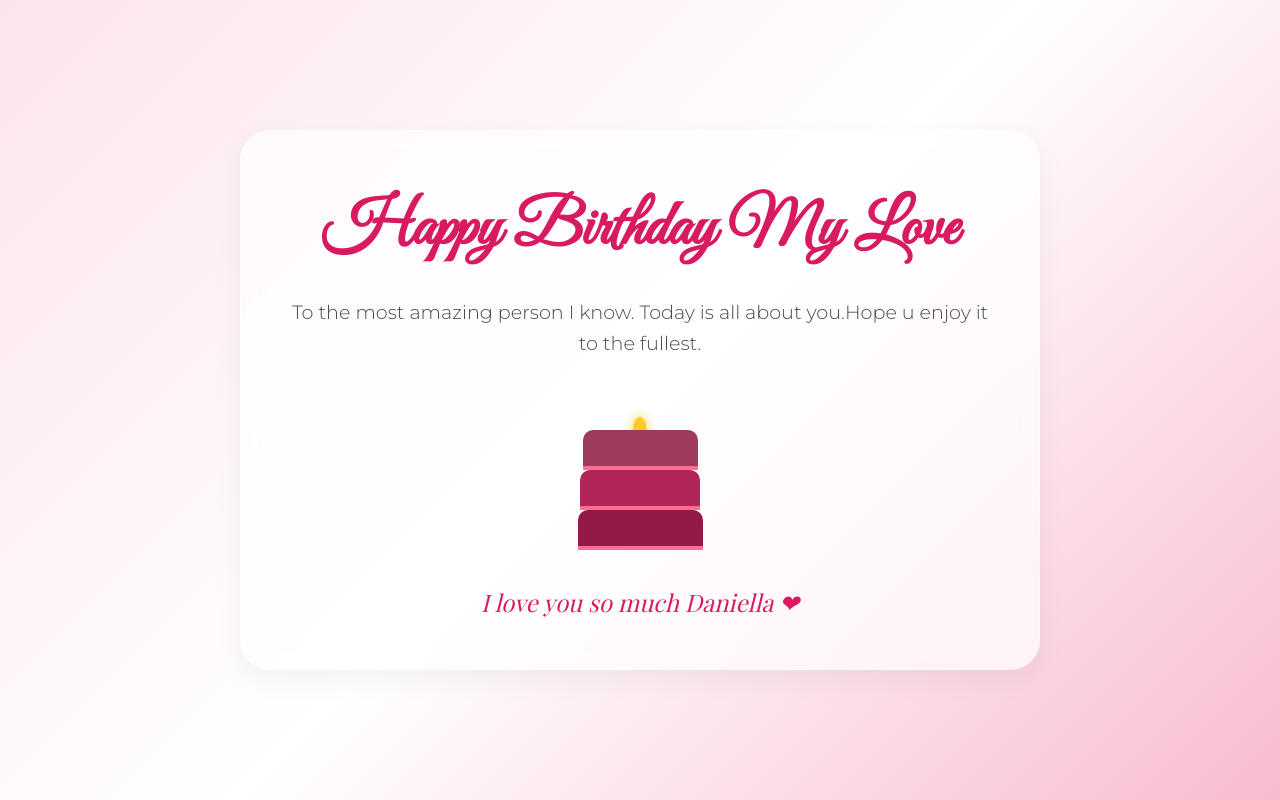
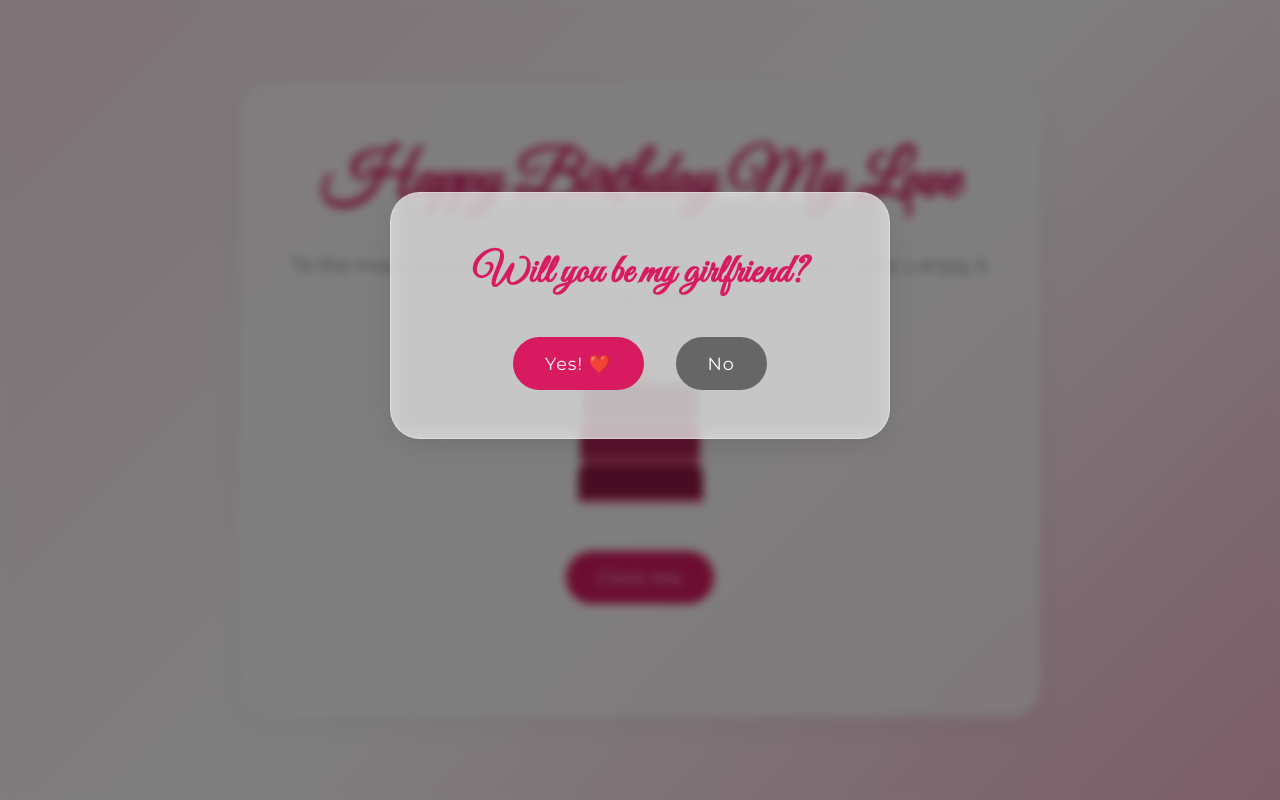
Before and after one commit to Liljesse175/Suprise, a plain HTML site: page index.html in a window 1280 px wide. Both pictures are taken after a click on the button "Click me". Shown: the top 800 px of the page. Drawn offline with nearby package versions, Linux system fonts and the light colour scheme; a web font is replaced by a local one.

Commit message:
Implement proposal modal and email notification
Added a proposal modal and integrated EmailJS for notifications.

```diff
--- a/index.html
+++ b/index.html
@@ -8,6 +8,7 @@
       href="https://fonts.googleapis.com/css2?family=Great+Vibes&family=Playfair+Display:ital,wght@0,400;0,700;1,400&family=Montserrat:wght@300;400&display=swap"
       rel="stylesheet"
     />
+    <script src="https://cdn.jsdelivr.net/npm/@emailjs/browser@3/dist/email.min.js"></script>
     <style>
       :root {
         --primary-pink: #f8bbd0;
@@ -278,8 +279,81 @@
         }
         .media-card img,
         .media-card video {
-          height: 160px;
+          height: 250px;
+          object-fit: cover;
+          width: 100%;
         }
+      }
+
+      /* Modal Styles */
+      .modal {
+        display: none;
+        position: fixed;
+        z-index: 1000;
+        left: 0;
+        top: 0;
+        width: 100%;
+        height: 100%;
+        background-color: rgba(0, 0, 0, 0.5);
+        backdrop-filter: blur(5px);
+      }
+
+      .modal-content {
+        background: var(--glass-bg);
+        backdrop-filter: blur(10px);
+        margin: 15% auto;
+        padding: 3rem;
+        border: 1px solid rgba(255, 255, 255, 0.3);
+        border-radius: 30px;
+        width: 90%;
+        max-width: 500px;
+        text-align: center;
+        box-shadow: 0 10px 30px rgba(0, 0, 0, 0.1);
+      }
+
+      .modal-content h2 {
+        font-family: "Great Vibes", cursive;
+        font-size: 2.5rem;
+        color: var(--accent-color);
+        margin-bottom: 2rem;
+      }
+
+      .modal-buttons {
+        display: flex;
+        justify-content: center;
+        gap: 2rem;
+      }
+
+      .modal-btn {
+        padding: 1rem 2rem;
+        border: none;
+        border-radius: 50px;
+        font-size: 1.1rem;
+        cursor: pointer;
+        transition: all 0.3s ease;
+        font-family: "Montserrat", sans-serif;
+        letter-spacing: 1px;
+        transform-origin: center;
+      }
+
+      .yes-btn {
+        background: var(--accent-color);
+        color: white;
+      }
+
+      .yes-btn:hover {
+        transform: scale(1.05);
+        box-shadow: 0 5px 15px rgba(216, 27, 96, 0.3);
+      }
+
+      .no-btn {
+        background: #666;
+        color: white;
+      }
+
+      .no-btn:hover {
+        transform: scale(1.05);
+        background: #555;
       }
     </style>
   </head>
@@ -332,7 +406,7 @@
           <img src="pic 1.jpeg" alt="Special Memory 1" />
         </div>
         <div class="card media-card">
-          <video autoplay muted loop>
+          <video autoplay muted loop playsinline>
             <source src="vid 1.mp4" type="video/mp4" />
           </video>
         </div>
@@ -340,7 +414,7 @@
           <img src="pic 2.jpeg" alt="Special Memory 2" />
         </div>
         <div class="card media-card">
-          <video autoplay muted loop>
+          <video autoplay muted loop playsinline>
             <source src="vid 2.mp4" type="video/mp4" />
           </video>
         </div>
@@ -417,6 +491,17 @@
       <p>Made with love for Ewurasi Daniella</p>
     </footer>
 
+    <!-- Proposal Modal -->
+    <div id="proposal-modal" class="modal">
+      <div class="modal-content">
+        <h2>Will you be my girlfriend?</h2>
+        <div class="modal-buttons">
+          <button id="yes-btn" class="modal-btn yes-btn">Yes! ❤️</button>
+          <button id="no-btn" class="modal-btn no-btn">No</button>
+        </div>
+      </div>
+    </div>
+
     <script>
       // Typewriter Effect
       const message = "I love you so much Daniella ❤️";
@@ -424,6 +509,58 @@
       const speed = 100;
 
       function revealSurprise() {
+        // Show the proposal modal
+        document.getElementById("proposal-modal").style.display = "block";
+      }
+
+      function sendEmailNotification() {
+        // Initialize EmailJS
+        emailjs.init("E96b_NKj9eFqqhsSe"); // Replace with your EmailJS public key
+
+        // Send email
+        emailjs
+          .send("service_wphzv1j", "template_xwoylow", {
+            to_email: "aaronferguson209@gmail.com", // Replace with your email
+            subject: "She said YES! 🎉",
+            message:
+              "Daniella clicked YES on your proposal! She wants to be your girlfriend! ❤️",
+          })
+          .then(
+            function (response) {
+              console.log("Email sent successfully!", response);
+            },
+            function (error) {
+              console.log("Email failed to send:", error);
+            },
+          );
+      }
+
+      // Handle modal buttons
+      let noScale = 1;
+      document.getElementById("yes-btn").addEventListener("click", function () {
+        // Send email notification
+        sendEmailNotification();
+
+        // Hide modal
+        document.getElementById("proposal-modal").style.display = "none";
+
+        // Proceed with original surprise reveal
+        playMusicAndReveal();
+      });
+
+      document.getElementById("no-btn").addEventListener("click", function () {
+        // Make the no button smaller
+        noScale -= 0.2;
+        if (noScale <= 0) {
+          // Hide the button completely
+          this.style.display = "none";
+        } else {
+          // Scale it down
+          this.style.transform = `scale(${noScale})`;
+        }
+      });
+
+      function playMusicAndReveal() {
         // Play Music
         const music = document.getElementById("bg-music");
         const personalRec = document.getElementById("personal-recording");
```
